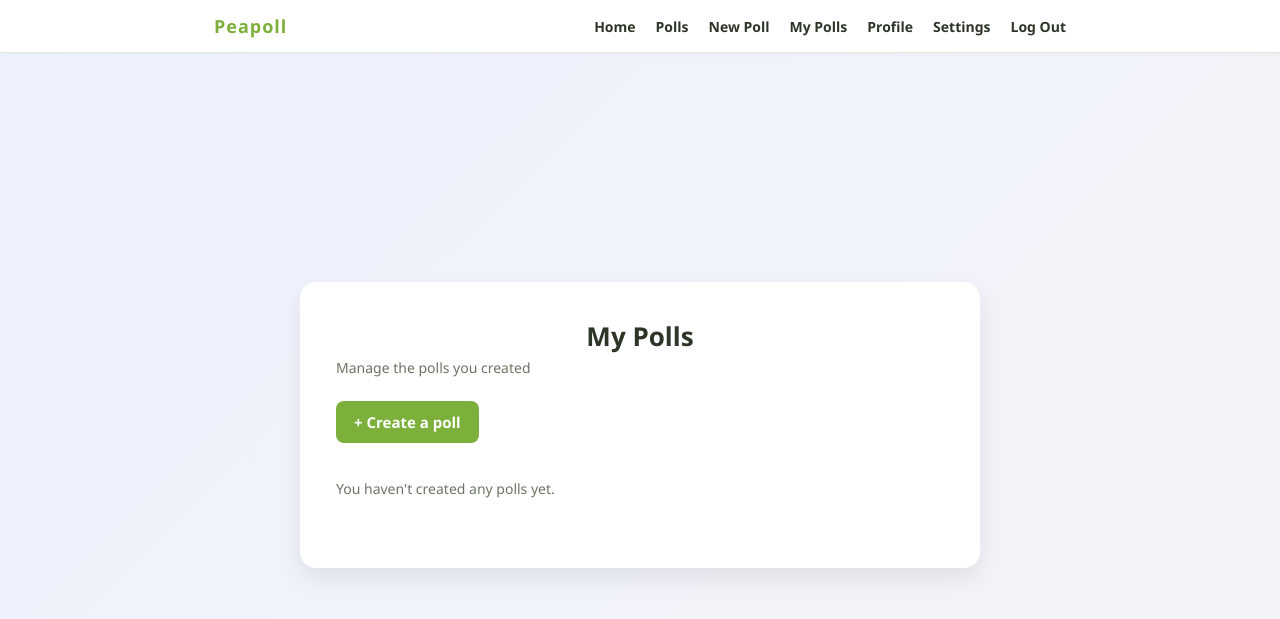
After one commit to Lenicon/peapoll, a Django app: page /polls/mine/ in a window 1280 px wide. The commit adds this page. Shown: the top 619 px of the page. Run offline with Django 5.2, Linux system fonts and the light colour scheme; the visitor is signed in with stand-in values (Sample User, id 1); data that the repository does not hold is empty.

Commit message:
Add My Polls page with close, reopen and delete actions

```diff
--- a/peapoll/polls/urls.py
+++ b/peapoll/polls/urls.py
@@ -6,7 +6,10 @@ app_name = 'polls'
 
 urlpatterns = [
     path('', views.poll_list, name='list'),
+    path('mine/', views.my_polls, name='mine'),
     path('new/', views.poll_create, name='create'),
     path('<int:pk>/', views.poll_detail, name='detail'),
     path('<int:pk>/vote/', views.poll_vote, name='vote'),
+    path('<int:pk>/toggle/', views.poll_toggle, name='toggle'),
+    path('<int:pk>/delete/', views.poll_delete, name='delete'),
 ]
--- a/peapoll/polls/views.py
+++ b/peapoll/polls/views.py
@@ -121,3 +121,39 @@ def poll_create(request):
         messages.success(request, 'Your poll is live!')
         return redirect(poll)
     return render(request, 'polls/poll_form.html', {'form': form})
+
+
+@login_required
+def my_polls(request):
+    """Polls created by the logged-in user, with management actions."""
+    polls = (
+        Poll.objects.filter(owner=request.user)
+        .annotate(vote_count=Count('votes'))
+        .order_by('-created_at')
+    )
+    return render(request, 'polls/my_polls.html', {'polls': polls})
+
+
+def _get_owned_poll(request, pk):
+    """Fetch a poll only if the current user owns it, otherwise 404."""
+    return get_object_or_404(Poll, pk=pk, owner=request.user)
+
+
+@login_required
+@require_POST
+def poll_toggle(request, pk):
+    """Close an open poll or reopen a closed one."""
+    poll = _get_owned_poll(request, pk)
+    poll.is_closed = not poll.is_closed
+    poll.save(update_fields=['is_closed'])
+    messages.success(request, 'Poll closed.' if poll.is_closed else 'Poll reopened.')
+    return redirect('polls:mine')
+
+
+@login_required
+@require_POST
+def poll_delete(request, pk):
+    poll = _get_owned_poll(request, pk)
+    poll.delete()
+    messages.success(request, 'Poll deleted.')
+    return redirect('polls:mine')
--- a/peapoll/templates/base.html
+++ b/peapoll/templates/base.html
@@ -16,6 +16,7 @@
                 <a href="{% url 'polls:list' %}">Polls</a>
                 {% if user.is_authenticated %}
                 <a href="{% url 'polls:create' %}">New Poll</a>
+                <a href="{% url 'polls:mine' %}">My Polls</a>
                 <a href="{% url 'accounts:profile' %}">Profile</a>
                 <a href="{% url 'accounts:settings' %}">Settings</a>
                 <a href="{% url 'accounts:logout' %}">Log Out</a>
--- /dev/null
+++ b/peapoll/templates/polls/my_polls.html
@@ -0,0 +1,45 @@
+{% extends "base.html" %}
+{% block title %}My Polls | Peapoll{% endblock %}
+
+{% block content %}
+<div class="wide-card">
+    <h1 class="auth-title">My Polls</h1>
+    <p class="auth-subtitle">Manage the polls you created</p>
+
+    {% if messages %}
+        {% for message in messages %}
+            <div class="alert alert-{{ message.tags }}">{{ message }}</div>
+        {% endfor %}
+    {% endif %}
+
+    <p><a href="{% url 'polls:create' %}" class="btn btn-primary btn-inline">+ Create a poll</a></p>
+
+    {% for poll in polls %}
+    <div class="poll-card manage-card">
+        <a href="{{ poll.get_absolute_url }}" class="manage-info">
+            <span class="poll-card-question">{{ poll.question }}</span>
+            <span class="poll-card-meta">
+                {{ poll.created_at|date:"M j, Y" }} &middot; {{ poll.vote_count }} vote{{ poll.vote_count|pluralize }}
+                {% if poll.is_open %}<span class="badge badge-open">Open</span>
+                {% else %}<span class="badge badge-closed">Closed</span>{% endif %}
+            </span>
+        </a>
+        <div class="manage-actions">
+            <form method="post" action="{% url 'polls:toggle' poll.pk %}">
+                {% csrf_token %}
+                <button type="submit" class="btn btn-secondary btn-small">
+                    {% if poll.is_closed %}Reopen{% else %}Close{% endif %}
+                </button>
+            </form>
+            <form method="post" action="{% url 'polls:delete' poll.pk %}"
+                  onsubmit="return confirm('Delete this poll and all of its votes?');">
+                {% csrf_token %}
+                <button type="submit" class="btn btn-danger btn-small">Delete</button>
+            </form>
+        </div>
+    </div>
+    {% empty %}
+    <p class="empty-state">You haven't created any polls yet.</p>
+    {% endfor %}
+</div>
+{% endblock %}
```
Also changed, not shown: peapoll/static/css/style.css (+38 -0 lines).
